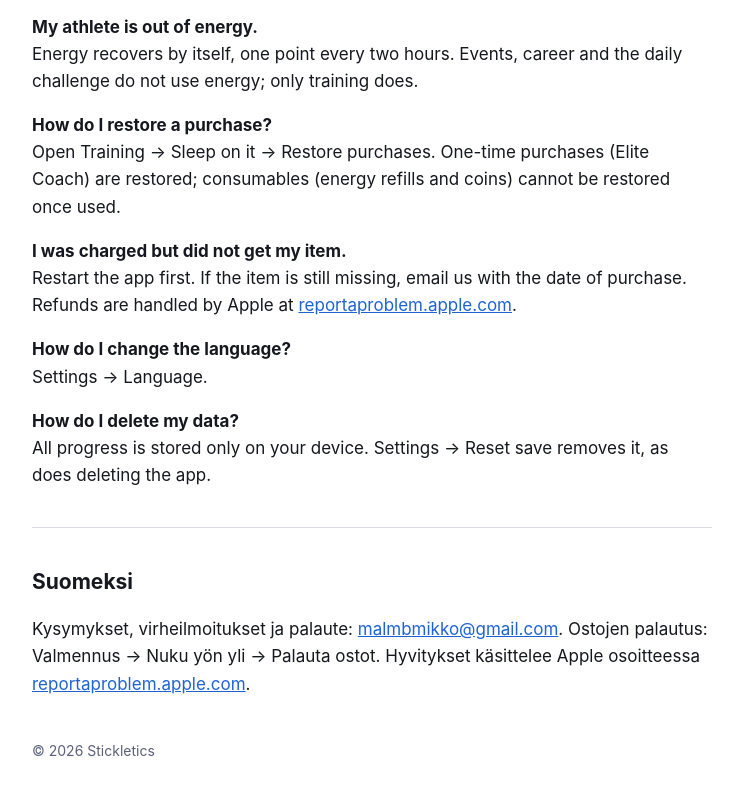
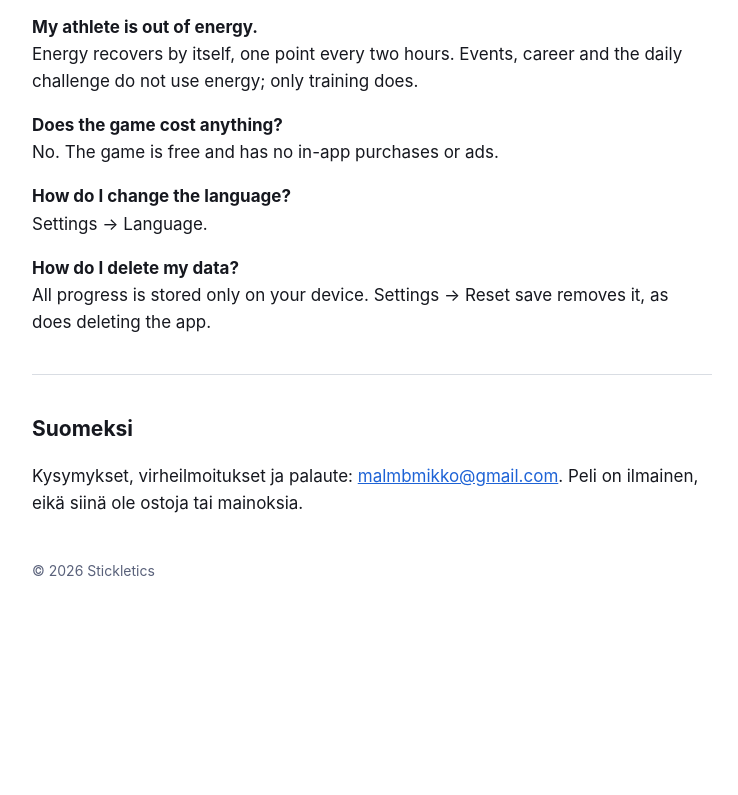
Before and after one commit to malmbmikko-gif/stickletics-site, a plain HTML site: page index.html in a window 1280 px wide. Shown: the part 469-1264 px from the top of the page, without its empty margins (268-1006 px from the left). After the commit the page ends 1091 px from the top, so only its background shows below. Drawn offline with Linux system fonts and the light colour scheme.

Commit message:
Päivitä sivut: versiossa 1.0 ei ole ostoja
Co-Authored-By: Claude Fable 5.2 <noreply@anthropic.com>
Claude-Session: https://claude.ai/code/session_01QVRze3BJDvECW231Q2nnbn

```diff
--- a/index.html
+++ b/index.html
@@ -8,11 +8,10 @@
 <h2>Frequently asked questions</h2>
 <p><b>How do I run faster?</b><br>Tap in step: hit the button when the shrinking ring meets its edge. Timing matters, tapping speed does not.</p>
 <p><b>My athlete is out of energy.</b><br>Energy recovers by itself, one point every two hours. Events, career and the daily challenge do not use energy; only training does.</p>
-<p><b>How do I restore a purchase?</b><br>Open Training → Sleep on it → Restore purchases. One-time purchases (Elite Coach) are restored; consumables (energy refills and coins) cannot be restored once used.</p>
-<p><b>I was charged but did not get my item.</b><br>Restart the app first. If the item is still missing, email us with the date of purchase. Refunds are handled by Apple at <a href="https://reportaproblem.apple.com">reportaproblem.apple.com</a>.</p>
+<p><b>Does the game cost anything?</b><br>No. The game is free and has no in-app purchases or ads.</p>
 <p><b>How do I change the language?</b><br>Settings → Language.</p>
 <p><b>How do I delete my data?</b><br>All progress is stored only on your device. Settings → Reset save removes it, as does deleting the app.</p>
 <hr>
 <h2>Suomeksi</h2>
-<p>Kysymykset, virheilmoitukset ja palaute: <a href="mailto:malmbmikko@gmail.com">malmbmikko@gmail.com</a>. Ostojen palautus: Valmennus → Nuku yön yli → Palauta ostot. Hyvitykset käsittelee Apple osoitteessa <a href="https://reportaproblem.apple.com">reportaproblem.apple.com</a>.</p>
+<p>Kysymykset, virheilmoitukset ja palaute: <a href="mailto:malmbmikko@gmail.com">malmbmikko@gmail.com</a>. Peli on ilmainen, eikä siinä ole ostoja tai mainoksia.</p>
 <footer>© 2026 Stickletics</footer></body></html>
```
Also changed, not shown: privacy.html (+2 -2 lines).
